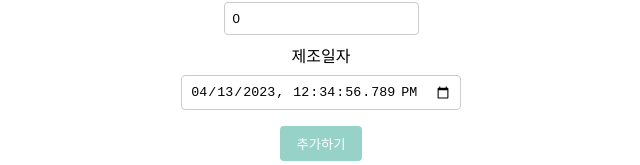
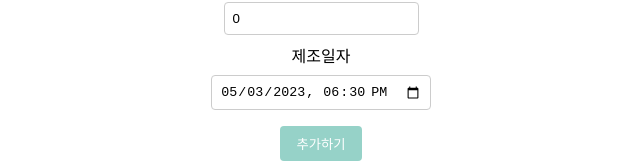
Before and after one commit to YehyeokBang/EasySobi-React-app, a React (Create React App) app: page /item/add/1 in a window 1280 px wide. Shown: the part 269-434 px from the top of the page, without its empty margins (319-959 px from the left). Built offline with nearby package versions, Linux system fonts and the light colour scheme; no server answers.

Commit message:
fix: Fix typo

```diff
--- a/src/pages/AddItem.js
+++ b/src/pages/AddItem.js
@@ -48,7 +48,7 @@ const EditItem = () => {
   const [itemName, setItemName] = useState("");
   const [categoryNum, setCategoryNum] = useState(1);
   const [count, setCount] = useState(0);
-  const [mfgDate, setMfgDate] = useState("2023-04-13T12:34:56.789");
+  const [mfgDate, setMfgDate] = useState("2023-05-03T18:30:00.000");
 
   const categories = [
     { categoryNum: 1, categoryName: "가공유" },
```
